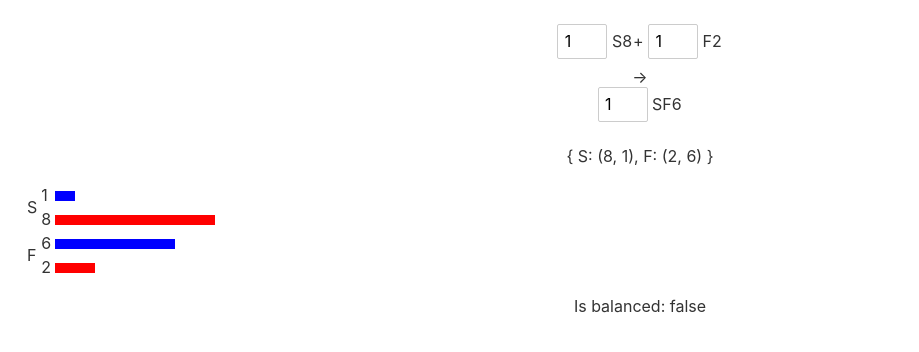
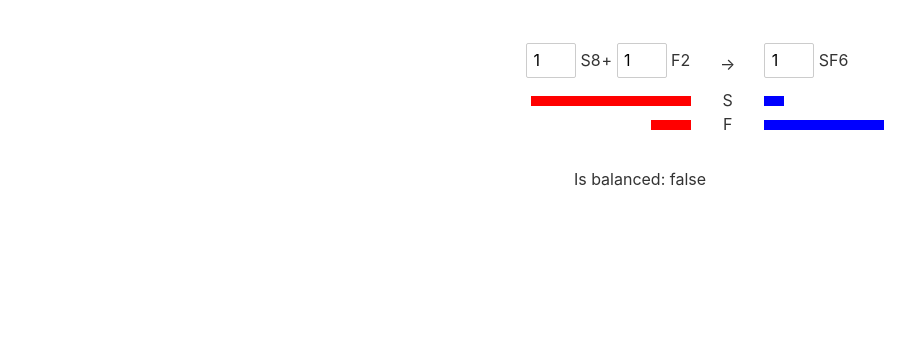
Before and after one commit to nchlsb/ChemicalEquationBalancer, a Svelte app: page / in a window 1280 px wide. Shown: the top 352 px of the page, without its empty margins (0-919 px from the left). Built offline with nearby package versions, Linux system fonts and the light colour scheme.

Commit message:
New style of GUI with vertical bar chart

```diff
--- a/src/App.svelte
+++ b/src/App.svelte
@@ -17,25 +17,7 @@
 
 		return retVal
 	}
-/*
-	let reactants: Multiset<ChemicalElement>
-	$: reactants = sumAll(equation.reactants.map(([coefficient, molecule]) => countElements(molecule, coefficient)))
 
-	let products: Multiset<ChemicalElement>
-	$: products = sumAll(equation.products.map(([coefficient, molecule]) => countElements(molecule, coefficient)))
-
-	let inBoth: Multiset<ChemicalElement>
-	$: inBoth = intersection(reactants, products)
-
-	let owedInProducts: Multiset<ChemicalElement>
-	$: owedInProducts = difference(reactants, products)
-
-	let owedInReactants: Multiset<ChemicalElement>
-	$: owedInReactants = difference(products, reactants)
-
-	let equationIsBalanced: boolean
-	$: equationIsBalanced = isEmpty(owedInReactants) && isEmpty(owedInProducts)
-*/
 	let map: Map<ChemicalElement, Counts>
 	$: map = build(equation)
 
@@ -72,21 +54,10 @@
 </script>
 
 <main>
-	<section id="reactants">
+	<table id="reactants-and-prodcuts">
+		<tr>
+			<td class="alignRight">
 				{#each equation.reactants as [coefficient, molecule], index}
-			<!-- <button on:click={_ => equation = withReactantCoefficientAtIndex(index, coefficient + 1)}>
-				{#each [...countElements(molecule).elements.entries()] as [chemicalElement, n]}
-				<li>
-					{#each range(n) as _}
-						<svg width={size} height={size}>
-							<circle cx={size / 2} cy={size / 2} r={size / 2.5} stroke="black" stroke-width="3" fill="white"></circle>
-							<text x={size / 2} y={(size * 5) / 8} fill="black" text-anchor="middle">{chemicalElement}</text>
-						</svg>
-					{/each}
-				</li>
-				{/each}
-			</button> -->
-
 					{#if index !== 0}
 						<Katex math="+" />
 					{/if}
@@ -96,24 +67,12 @@
 
 					<Katex math={toTex(molecule)} />
 				{/each}
-	</section>
-	<section id="arrow">
+			</td>
+			<td class="alignCenter">
 				<Katex math={"\\rightarrow"} />
-	</section>
-	<section id="products">
+			</td>
+			<td>
 				{#each equation.products as [coefficient, molecule], index}
-			<!-- <button on:click={_ => equation = withProductCoefficientAtIndex(index, coefficient + 1)}>
-				{#each [...countElements(molecule).elements.entries()] as [chemicalElement, n]}
-				<li>
-					{#each range(n) as _}
-						<svg width={size} height={size}>
-							<circle cx={size / 2} cy={size / 2} r={size / 2.5} stroke="black" stroke-width="3" fill="white"></circle>
-							<text x={size / 2} y={(size * 5) / 8} fill="black" text-anchor="middle">{chemicalElement}</text>
-						</svg>
-					{/each}
-				</li>
-				{/each}
-			</button> -->
 
 					{#if index !== 0}
 						<Katex math="+" />
@@ -122,76 +81,27 @@
 						equation = withProductCoefficientAtIndex(index, parseInt(event.currentTarget.value))
 					}> <Katex math={toTex(molecule)} />
 				{/each}
-	</section>
-
-	<p>
-		{toStringMap(map)}
-	</p>
-
-	<!--
-	<ul id="owed-in-products"> Owed in products:
-	{#each [...owedInProducts.elements.entries()] as [chemicalElement, n]}
-		<li>
-			{#each range(n) as _}
-				<svg width={size} height={size}>
-					<circle cx={size / 2} cy={size / 2} r={size / 2.5} stroke="black" stroke-dasharray="5,5" stroke-width="3" fill="white"></circle>
-					<text x={size / 2} y={(size * 5) / 8} fill="black" text-anchor="middle">{chemicalElement}</text>
-				</svg>
-			{/each}
-		</li>
-	{/each}
-	</ul>
-
-	<ul id="owed-in-reactants"> Owed in reactants:
-		{#each [...owedInReactants.elements.entries()] as [chemicalElement, n]}
-			<li>
-				{#each range(n) as _}
-					<svg width={size} height={size}>
-						<circle cx={size / 2} cy={size / 2} r={size / 2.5} stroke="black" stroke-dasharray="5,5" stroke-width="3" fill="white"></circle>
-						<text x={size / 2} y={(size * 5) / 8} fill="black" text-anchor="middle">{chemicalElement}</text>
-					</svg>
-				{/each}
-			</li>
-		{/each}
-	</ul>
-
-	<ul id="in-both"> In both:
-		{#each [...inBoth.elements.entries()] as [chemicalElement, n]}
-			<li>
-				{#each range(n) as _}
-					<svg width={size} height={size}>
-						<circle cx={size / 2} cy={size / 2} r={size / 2.5} stroke="black" stroke-width="3" fill="white"></circle>
-						<text x={size / 2} y={(size * 5) / 8} fill="black" text-anchor="middle">{chemicalElement}</text>
-					</svg>
-				{/each}
-			</li>
-		{/each}
-	</ul>
-	-->
-
-	<table>
+			</td>
+		</tr>
 		{#each [...map.entries()] as [element, count]}
 		<tr>
-				<td rowspan="2">{element}</td>
-				<td>{count.amountInProducts}</td>
+			<td class="alignRight">
+				<svg
+					height=10
+					width={count.amountInReactants * 20}
+				>
+					<rect class="reactants-bar" x=0 y=0 height=10 width={count.amountInReactants * 20}></rect>
+				</svg>
+			</td>
+			<td class="alignCenter">
+				{element}
+			</td>
 			<td>
 				<svg
 					height=10
-						width={Math.max(count.amountInProducts, count.amountInReactants) * 20}
+					width={count.amountInProducts * 20}
 				>
 					<rect class="products-bar" x=0 y=0 height=10 width={count.amountInProducts * 20}></rect>
-					</svg>
-				</td>
-			</tr>
-			<tr>
-				<!-- td rowspan from the previous tr -->
-				<td>{count.amountInReactants}</td>
-				<td>
-					<svg
-						height=10
-						width={Math.max(count.amountInProducts, count.amountInReactants) * 20}
-					>
-						<rect class="reactants-bar" x=0 y=0 height=10 width={count.amountInReactants * 20}></rect>
 				</svg>
 			</td>
 		</tr>
@@ -225,15 +135,32 @@
 		width: 50px;
 	}
 
+	.reactants-bar {
+		fill: red;
+		text-align: right;
+	}
+
 	.products-bar {
 		fill: blue;
-	}
-
-	.reactants-bar {
-		fill: red;
 	}
 
 	td {
 		text-align: left;
 	}
+
+	.alignRight {
+		text-align: right;
+	}
+
+	.alignCenter {
+		text-align: center;
+	}
+
+	#reactants-and-prodcuts{
+		text-align: center;
+		padding: 1em;
+		margin: 0 auto;
+		width: 100%;
+
+	}
 </style>
```
Lines whose indentation alone changed are shown as unchanged.
